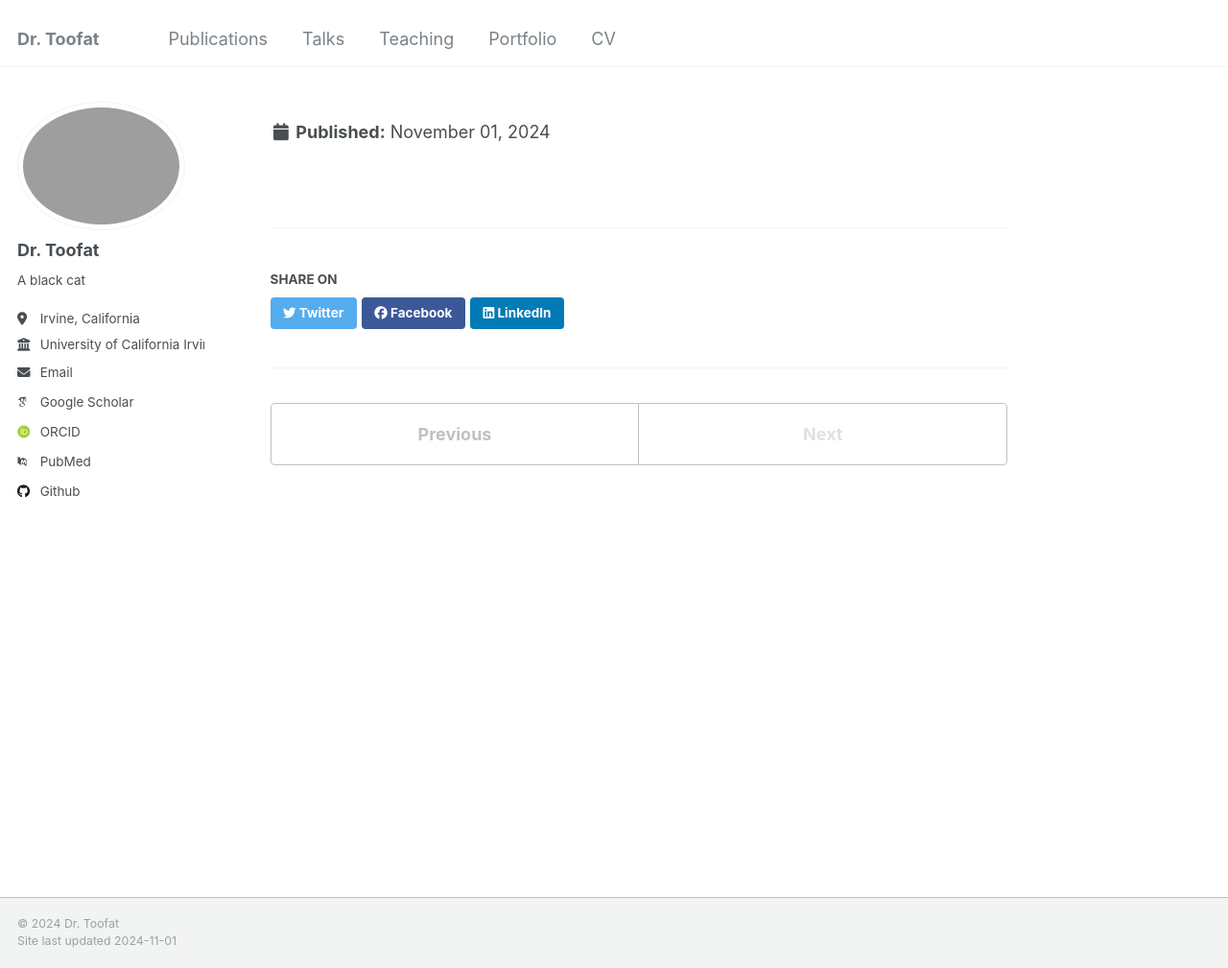
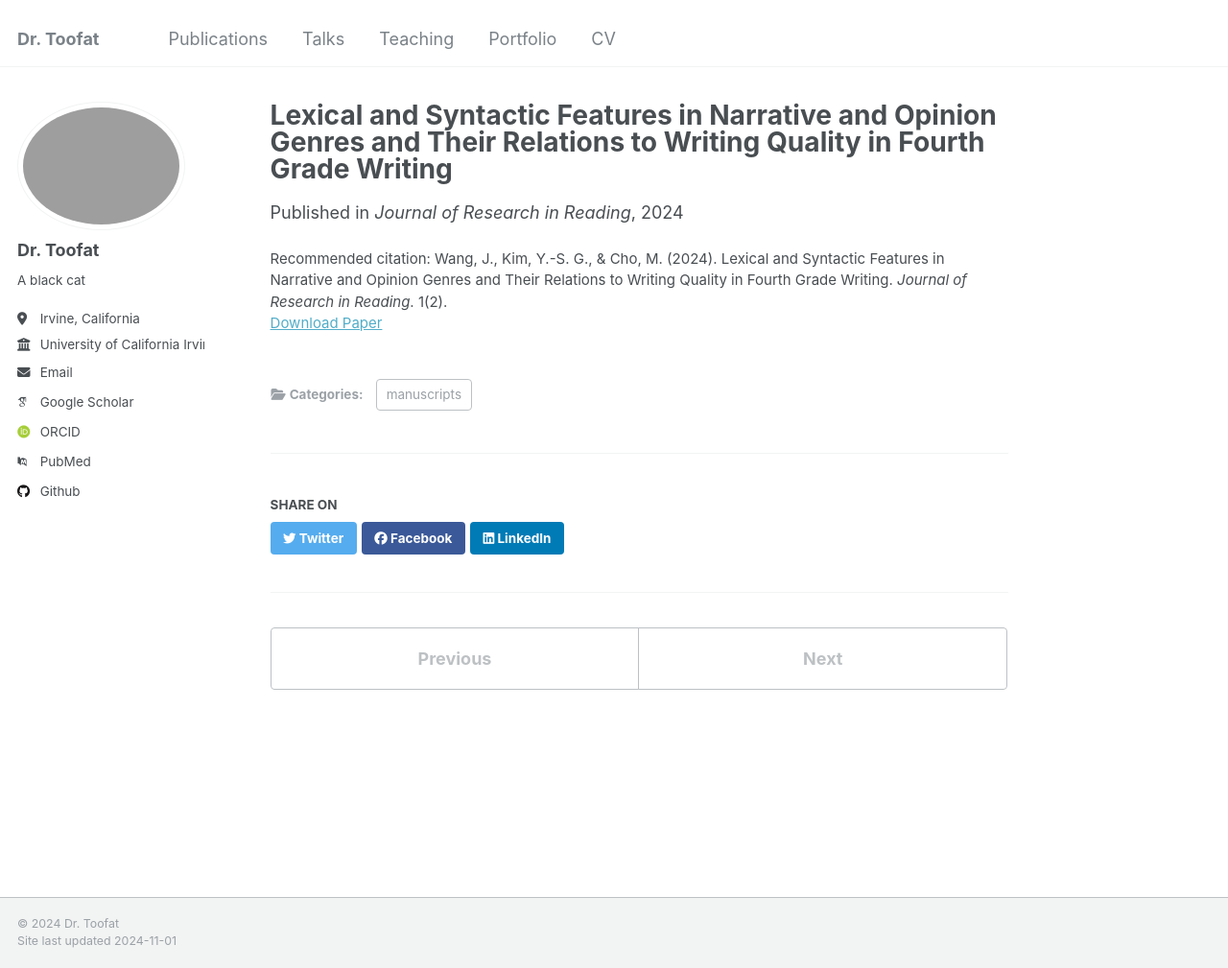
Before and after one commit to AltriaCarrie/altriacarrie.github.io, a Jekyll site: the page built from _publications/2024-2.md, in a window 1280 px wide and 1009 px high. Shown: the whole window at 96% size. Built offline with Jekyll 4.4.1, drawn with Linux system fonts in a browser that asks for light colours; some web fonts are replaced.

Commit message:
Update 2024-2.md

```diff
--- a/_publications/2024-2.md
+++ b/_publications/2024-2.md
@@ -8,5 +8,5 @@ date: April 22, 2024
 venue: 'Journal of Research in Reading'
 slidesurl:
 paperurl: 'https://doi.org/10.1111/1467-9817.12453'
-citation: **'Wang, J.'** ', Kim, Y.-S. G., & Cho, M. (2024). Lexical and Syntactic Features in Narrative and Opinion Genres and Their Relations to Writing Quality in Fourth Grade Writing. <i>Journal of Research in Reading</i>. 1(2).'
+citation: 'Wang, J., Kim, Y.-S. G., & Cho, M. (2024). Lexical and Syntactic Features in Narrative and Opinion Genres and Their Relations to Writing Quality in Fourth Grade Writing. <i>Journal of Research in Reading</i>. 1(2).'
 ---
```
